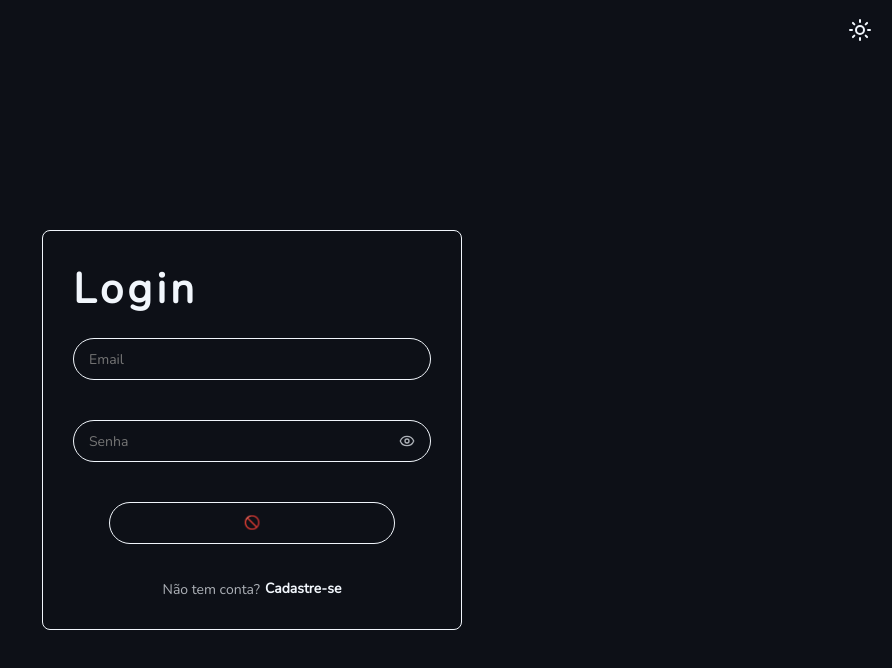
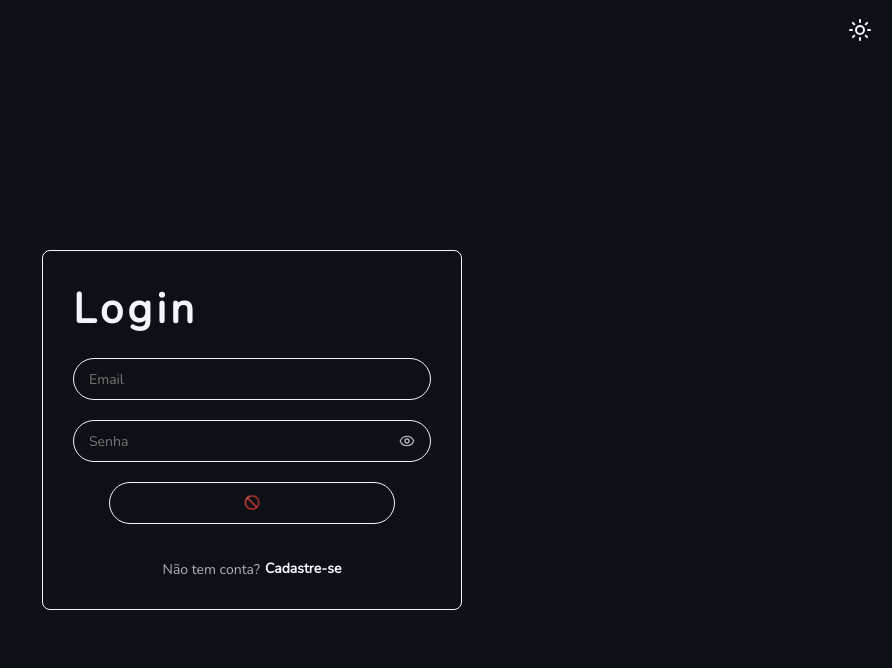
Before and after one commit to hugopereira-cs/tela-de-login-react-ts, a React (Vite) app: page /login in a window 1280 px wide. Shown: the top 668 px of the page, without its empty margins (388-1280 px from the left). Built offline with nearby package versions, Linux system fonts and the light colour scheme; no server answers.

Commit message:
styles: fix flex-direction in InputWrapper

```diff
--- a/src/components/Input/styles.ts
+++ b/src/components/Input/styles.ts
@@ -3,7 +3,7 @@ import styled from 'styled-components';
 export const InputWrapper = styled.div`
   width: 100%;
   display: flex;
-  margin-bottom: 20px;
+  flex-direction: column;
 `;
 
 export const InputContainer = styled.div<{ hasError?: boolean }>`
```
